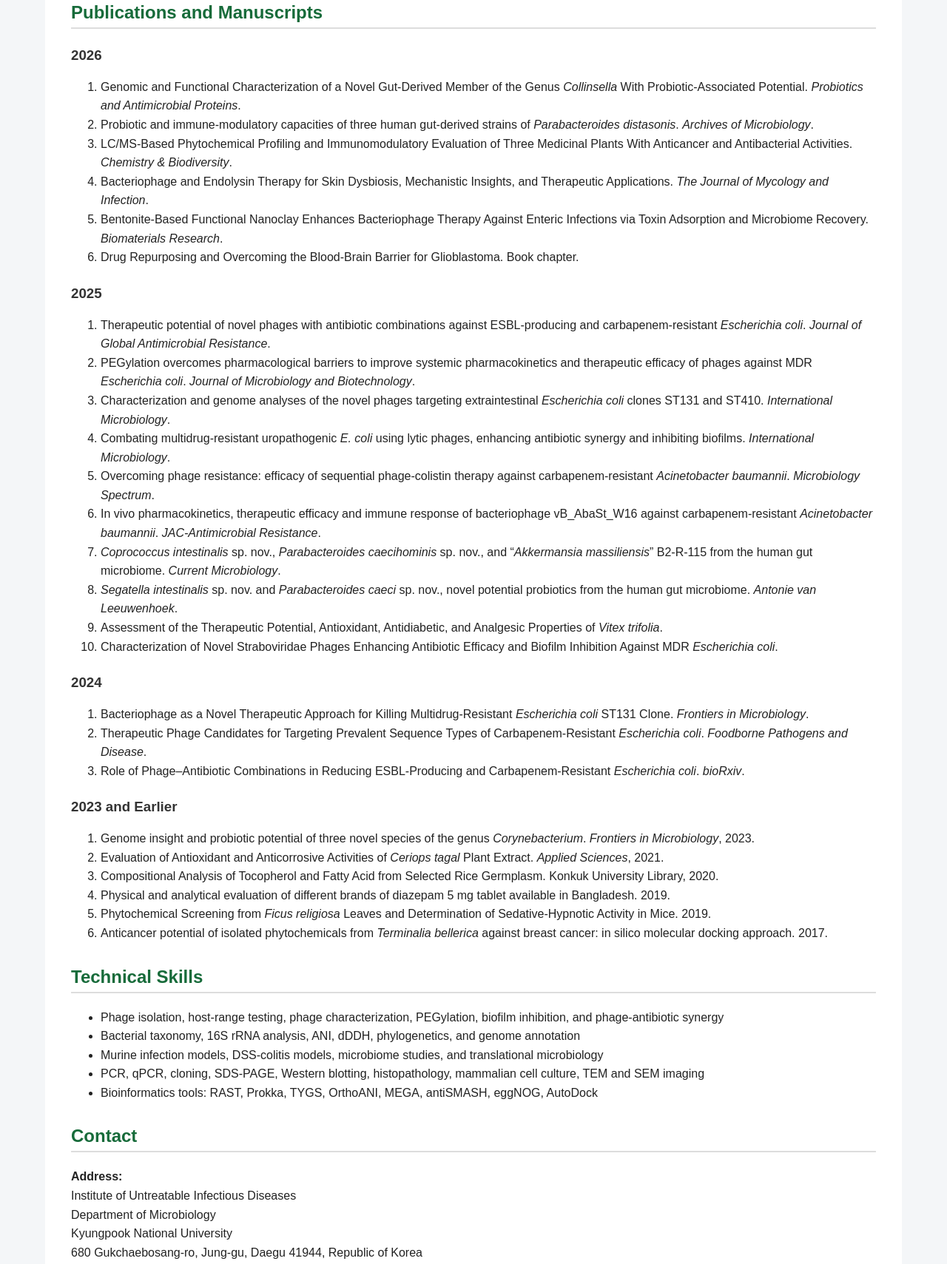
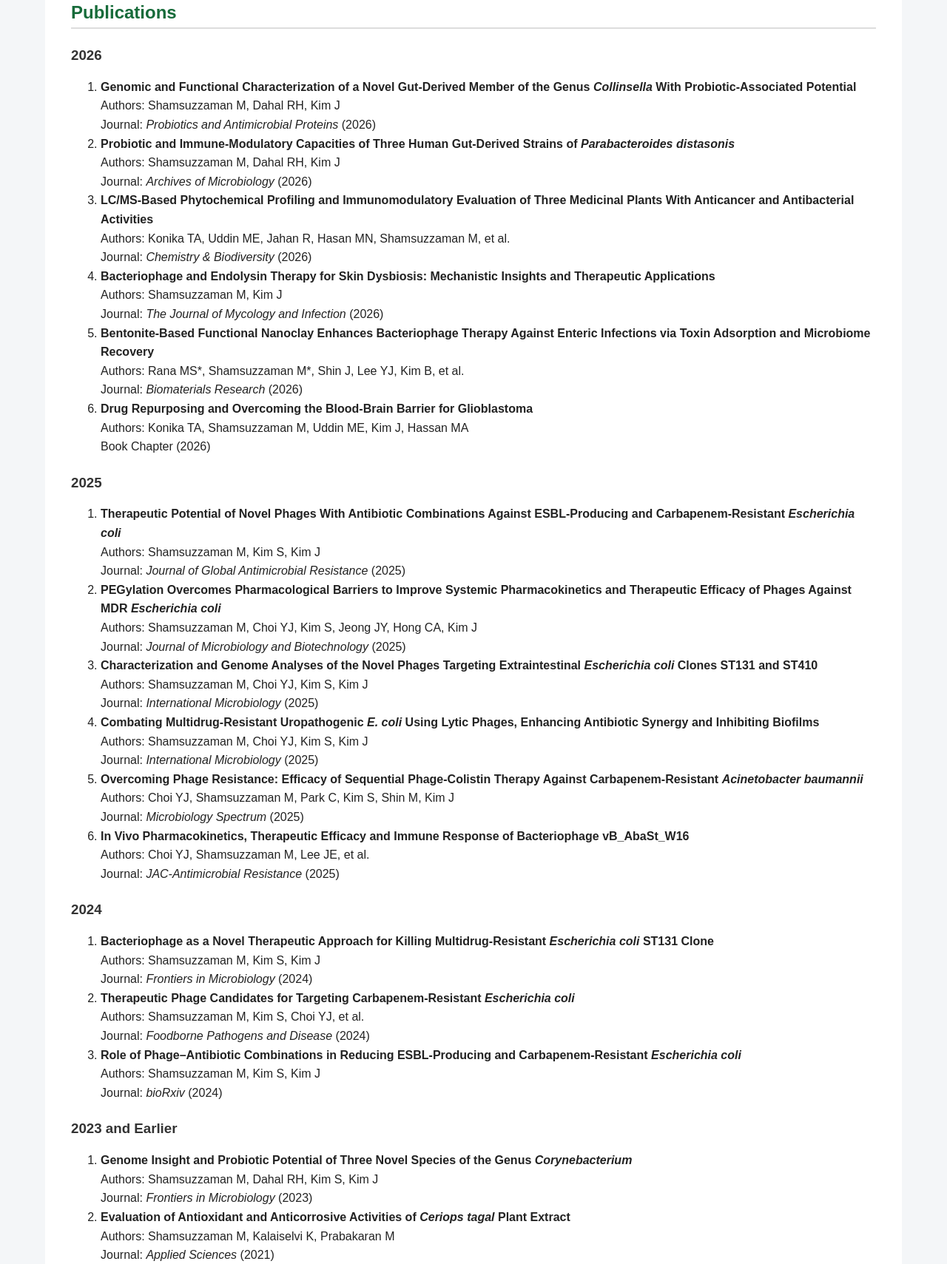
Before and after one commit to drmdshamsuzzaman/drmdshamsuzzaman.github.io, a plain HTML site: page index.html in a window 1280 px wide. Shown: the part 993-2702 px from the top of the page at 74% size. Drawn offline with Linux system fonts and the light colour scheme.

Commit message:
Update index.html

```diff
--- a/index.html
+++ b/index.html
@@ -115,47 +115,120 @@ against multidrug-resistant bacterial infections.
 <li>Graduate Researcher, Konkuk University, South Korea</li>
 </ul>
 
-<h2>Publications and Manuscripts</h2>
+<h2>Publications</h2>
 
 <h3>2026</h3>
 <ol>
-<li>Genomic and Functional Characterization of a Novel Gut-Derived Member of the Genus <i>Collinsella</i> With Probiotic-Associated Potential. <i>Probiotics and Antimicrobial Proteins</i>.</li>
-<li>Probiotic and immune-modulatory capacities of three human gut-derived strains of <i>Parabacteroides distasonis</i>. <i>Archives of Microbiology</i>.</li>
-<li>LC/MS-Based Phytochemical Profiling and Immunomodulatory Evaluation of Three Medicinal Plants With Anticancer and Antibacterial Activities. <i>Chemistry & Biodiversity</i>.</li>
-<li>Bacteriophage and Endolysin Therapy for Skin Dysbiosis, Mechanistic Insights, and Therapeutic Applications. <i>The Journal of Mycology and Infection</i>.</li>
-<li>Bentonite-Based Functional Nanoclay Enhances Bacteriophage Therapy Against Enteric Infections via Toxin Adsorption and Microbiome Recovery. <i>Biomaterials Research</i>.</li>
-<li>Drug Repurposing and Overcoming the Blood-Brain Barrier for Glioblastoma. Book chapter.</li>
+<li>
+<strong>Genomic and Functional Characterization of a Novel Gut-Derived Member of the Genus <i>Collinsella</i> With Probiotic-Associated Potential</strong><br>
+Authors: Shamsuzzaman M, Dahal RH, Kim J<br>
+Journal: <i>Probiotics and Antimicrobial Proteins</i> (2026)
+</li>
+
+<li>
+<strong>Probiotic and Immune-Modulatory Capacities of Three Human Gut-Derived Strains of <i>Parabacteroides distasonis</i></strong><br>
+Authors: Shamsuzzaman M, Dahal RH, Kim J<br>
+Journal: <i>Archives of Microbiology</i> (2026)
+</li>
+
+<li>
+<strong>LC/MS-Based Phytochemical Profiling and Immunomodulatory Evaluation of Three Medicinal Plants With Anticancer and Antibacterial Activities</strong><br>
+Authors: Konika TA, Uddin ME, Jahan R, Hasan MN, Shamsuzzaman M, et al.<br>
+Journal: <i>Chemistry & Biodiversity</i> (2026)
+</li>
+
+<li>
+<strong>Bacteriophage and Endolysin Therapy for Skin Dysbiosis: Mechanistic Insights and Therapeutic Applications</strong><br>
+Authors: Shamsuzzaman M, Kim J<br>
+Journal: <i>The Journal of Mycology and Infection</i> (2026)
+</li>
+
+<li>
+<strong>Bentonite-Based Functional Nanoclay Enhances Bacteriophage Therapy Against Enteric Infections via Toxin Adsorption and Microbiome Recovery</strong><br>
+Authors: Rana MS*, Shamsuzzaman M*, Shin J, Lee YJ, Kim B, et al.<br>
+Journal: <i>Biomaterials Research</i> (2026)
+</li>
+
+<li>
+<strong>Drug Repurposing and Overcoming the Blood-Brain Barrier for Glioblastoma</strong><br>
+Authors: Konika TA, Shamsuzzaman M, Uddin ME, Kim J, Hassan MA<br>
+Book Chapter (2026)
+</li>
 </ol>
 
 <h3>2025</h3>
 <ol>
-<li>Therapeutic potential of novel phages with antibiotic combinations against ESBL-producing and carbapenem-resistant <i>Escherichia coli</i>. <i>Journal of Global Antimicrobial Resistance</i>.</li>
-<li>PEGylation overcomes pharmacological barriers to improve systemic pharmacokinetics and therapeutic efficacy of phages against MDR <i>Escherichia coli</i>. <i>Journal of Microbiology and Biotechnology</i>.</li>
-<li>Characterization and genome analyses of the novel phages targeting extraintestinal <i>Escherichia coli</i> clones ST131 and ST410. <i>International Microbiology</i>.</li>
-<li>Combating multidrug-resistant uropathogenic <i>E. coli</i> using lytic phages, enhancing antibiotic synergy and inhibiting biofilms. <i>International Microbiology</i>.</li>
-<li>Overcoming phage resistance: efficacy of sequential phage-colistin therapy against carbapenem-resistant <i>Acinetobacter baumannii</i>. <i>Microbiology Spectrum</i>.</li>
-<li>In vivo pharmacokinetics, therapeutic efficacy and immune response of bacteriophage vB_AbaSt_W16 against carbapenem-resistant <i>Acinetobacter baumannii</i>. <i>JAC-Antimicrobial Resistance</i>.</li>
-<li><i>Coprococcus intestinalis</i> sp. nov., <i>Parabacteroides caecihominis</i> sp. nov., and “<i>Akkermansia massiliensis</i>” B2-R-115 from the human gut microbiome. <i>Current Microbiology</i>.</li>
-<li><i>Segatella intestinalis</i> sp. nov. and <i>Parabacteroides caeci</i> sp. nov., novel potential probiotics from the human gut microbiome. <i>Antonie van Leeuwenhoek</i>.</li>
-<li>Assessment of the Therapeutic Potential, Antioxidant, Antidiabetic, and Analgesic Properties of <i>Vitex trifolia</i>.</li>
-<li>Characterization of Novel Straboviridae Phages Enhancing Antibiotic Efficacy and Biofilm Inhibition Against MDR <i>Escherichia coli</i>.</li>
+<li>
+<strong>Therapeutic Potential of Novel Phages With Antibiotic Combinations Against ESBL-Producing and Carbapenem-Resistant <i>Escherichia coli</i></strong><br>
+Authors: Shamsuzzaman M, Kim S, Kim J<br>
+Journal: <i>Journal of Global Antimicrobial Resistance</i> (2025)
+</li>
+
+<li>
+<strong>PEGylation Overcomes Pharmacological Barriers to Improve Systemic Pharmacokinetics and Therapeutic Efficacy of Phages Against MDR <i>Escherichia coli</i></strong><br>
+Authors: Shamsuzzaman M, Choi YJ, Kim S, Jeong JY, Hong CA, Kim J<br>
+Journal: <i>Journal of Microbiology and Biotechnology</i> (2025)
+</li>
+
+<li>
+<strong>Characterization and Genome Analyses of the Novel Phages Targeting Extraintestinal <i>Escherichia coli</i> Clones ST131 and ST410</strong><br>
+Authors: Shamsuzzaman M, Choi YJ, Kim S, Kim J<br>
+Journal: <i>International Microbiology</i> (2025)
+</li>
+
+<li>
+<strong>Combating Multidrug-Resistant Uropathogenic <i>E. coli</i> Using Lytic Phages, Enhancing Antibiotic Synergy and Inhibiting Biofilms</strong><br>
+Authors: Shamsuzzaman M, Choi YJ, Kim S, Kim J<br>
+Journal: <i>International Microbiology</i> (2025)
+</li>
+
+<li>
+<strong>Overcoming Phage Resistance: Efficacy of Sequential Phage-Colistin Therapy Against Carbapenem-Resistant <i>Acinetobacter baumannii</i></strong><br>
+Authors: Choi YJ, Shamsuzzaman M, Park C, Kim S, Shin M, Kim J<br>
+Journal: <i>Microbiology Spectrum</i> (2025)
+</li>
+
+<li>
+<strong>In Vivo Pharmacokinetics, Therapeutic Efficacy and Immune Response of Bacteriophage vB_AbaSt_W16</strong><br>
+Authors: Choi YJ, Shamsuzzaman M, Lee JE, et al.<br>
+Journal: <i>JAC-Antimicrobial Resistance</i> (2025)
+</li>
 </ol>
 
 <h3>2024</h3>
 <ol>
-<li>Bacteriophage as a Novel Therapeutic Approach for Killing Multidrug-Resistant <i>Escherichia coli</i> ST131 Clone. <i>Frontiers in Microbiology</i>.</li>
-<li>Therapeutic Phage Candidates for Targeting Prevalent Sequence Types of Carbapenem-Resistant <i>Escherichia coli</i>. <i>Foodborne Pathogens and Disease</i>.</li>
-<li>Role of Phage–Antibiotic Combinations in Reducing ESBL-Producing and Carbapenem-Resistant <i>Escherichia coli</i>. <i>bioRxiv</i>.</li>
+<li>
+<strong>Bacteriophage as a Novel Therapeutic Approach for Killing Multidrug-Resistant <i>Escherichia coli</i> ST131 Clone</strong><br>
+Authors: Shamsuzzaman M, Kim S, Kim J<br>
+Journal: <i>Frontiers in Microbiology</i> (2024)
+</li>
+
+<li>
+<strong>Therapeutic Phage Candidates for Targeting Carbapenem-Resistant <i>Escherichia coli</i></strong><br>
+Authors: Shamsuzzaman M, Kim S, Choi YJ, et al.<br>
+Journal: <i>Foodborne Pathogens and Disease</i> (2024)
+</li>
+
+<li>
+<strong>Role of Phage–Antibiotic Combinations in Reducing ESBL-Producing and Carbapenem-Resistant <i>Escherichia coli</i></strong><br>
+Authors: Shamsuzzaman M, Kim S, Kim J<br>
+Journal: <i>bioRxiv</i> (2024)
+</li>
 </ol>
 
 <h3>2023 and Earlier</h3>
 <ol>
-<li>Genome insight and probiotic potential of three novel species of the genus <i>Corynebacterium</i>. <i>Frontiers in Microbiology</i>, 2023.</li>
-<li>Evaluation of Antioxidant and Anticorrosive Activities of <i>Ceriops tagal</i> Plant Extract. <i>Applied Sciences</i>, 2021.</li>
-<li>Compositional Analysis of Tocopherol and Fatty Acid from Selected Rice Germplasm. Konkuk University Library, 2020.</li>
-<li>Physical and analytical evaluation of different brands of diazepam 5 mg tablet available in Bangladesh. 2019.</li>
-<li>Phytochemical Screening from <i>Ficus religiosa</i> Leaves and Determination of Sedative-Hypnotic Activity in Mice. 2019.</li>
-<li>Anticancer potential of isolated phytochemicals from <i>Terminalia bellerica</i> against breast cancer: in silico molecular docking approach. 2017.</li>
+<li>
+<strong>Genome Insight and Probiotic Potential of Three Novel Species of the Genus <i>Corynebacterium</i></strong><br>
+Authors: Shamsuzzaman M, Dahal RH, Kim S, Kim J<br>
+Journal: <i>Frontiers in Microbiology</i> (2023)
+</li>
+
+<li>
+<strong>Evaluation of Antioxidant and Anticorrosive Activities of <i>Ceriops tagal</i> Plant Extract</strong><br>
+Authors: Shamsuzzaman M, Kalaiselvi K, Prabakaran M<br>
+Journal: <i>Applied Sciences</i> (2021)
+</li>
 </ol>
 
 <h2>Technical Skills</h2>
```
